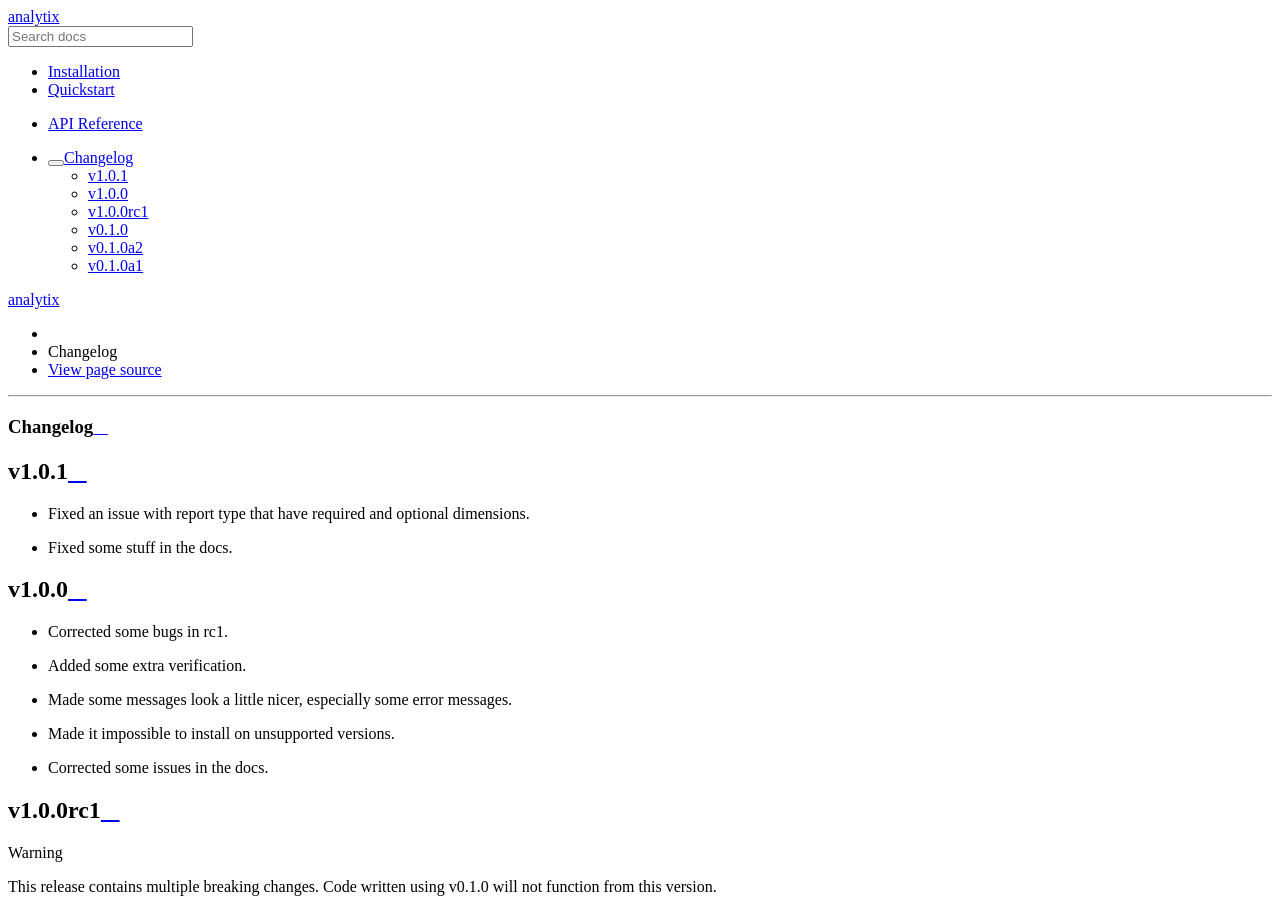
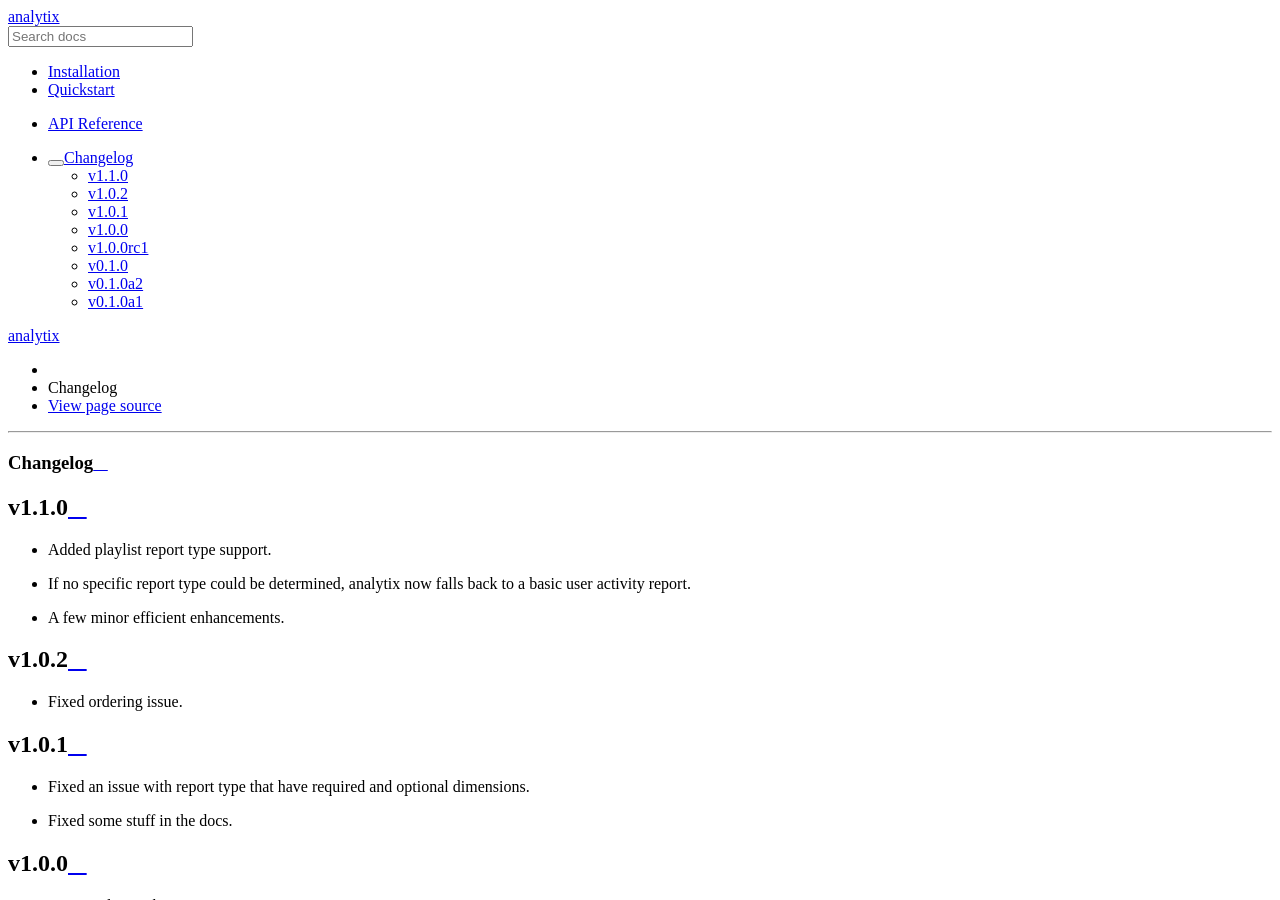
Before and after one commit to parafoxia/analytix, a Sphinx documentation site: the page built from docs/changelog.rst, in a window 1280 px wide and 900 px high. Built offline with Sphinx 7.4.7 and the Read the Docs theme 2.0.0, drawn with Linux system fonts in a browser that asks for light colours; the version number could not be read and is left out.

Commit message:
Update docs and changelog

```diff
--- a/docs/changelog.rst
+++ b/docs/changelog.rst
@@ -1,5 +1,17 @@
 Changelog
 =========
+
+v1.1.0
+------
+
+- Added playlist report type support.
+- If no specific report type could be determined, analytix now falls back to a basic user activity report.
+- A few minor efficient enhancements.
+
+v1.0.2
+------
+
+- Fixed ordering issue.
 
 v1.0.1
 ------
--- a/docs/conf.py
+++ b/docs/conf.py
@@ -26,7 +26,6 @@ author = "Ethan Henderson"
 
 # The full version, including alpha/beta/rc tags
 release = analytix.__version__
-rst_epilog = f".. |version| replace:: {release}"
 
 
 # -- General configuration ---------------------------------------------------
--- a/docs/index.rst
+++ b/docs/index.rst
@@ -17,8 +17,6 @@ analytix
    :target: https://github.com/parafoxia/analytix/blob/main/LICENSE
 
 A simple yet powerful API wrapper to make getting analytical information from the YouTube Analytics API easier than ever.
-
-This documentation is for version |version| of analytix.
 
 Features
 --------
```
